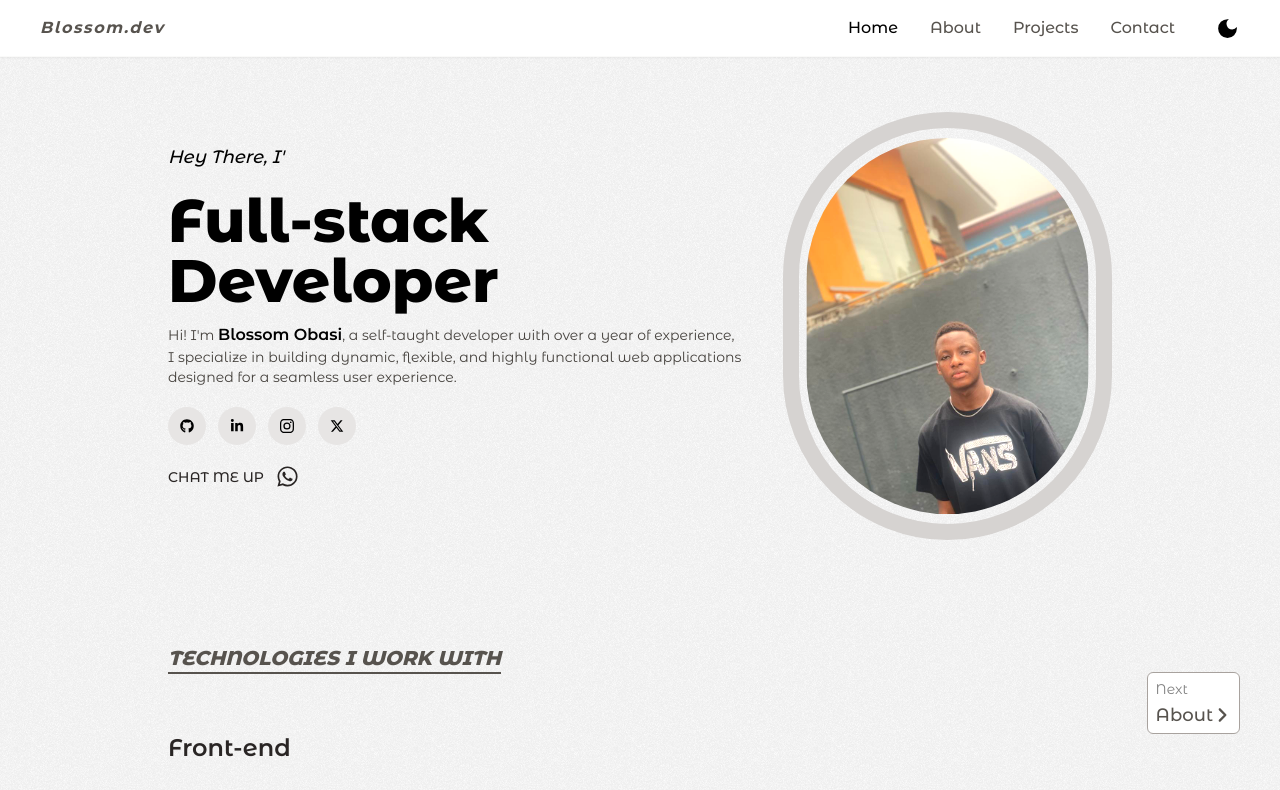
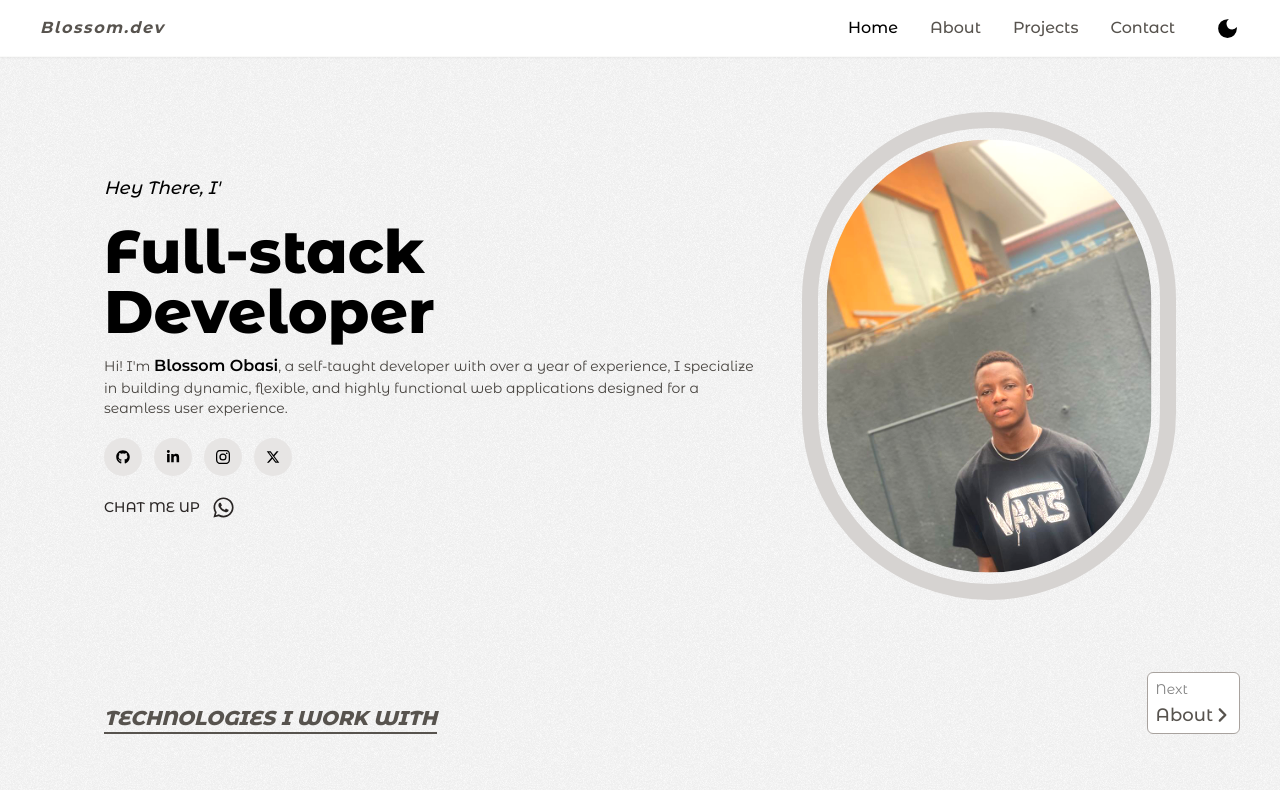
Before and after one commit to blossomobasi/blossoms-portfolio, a Next.js app: page / in a window 1280 px wide. Shown: the top 790 px of the page. Built offline with nearby package versions, Linux system fonts and the light colour scheme.

Commit message:
reduce spacing on large screen

```diff
--- a/src/app/layout.tsx
+++ b/src/app/layout.tsx
@@ -37,7 +37,7 @@ export default function RootLayout({
                     className={`${montserrat_alternates.className} dark:bg-[#0a0a0a] dark:text-stone-200 selection:bg-stone-500 selection:text-white`}
                 >
                     <NavBar />
-                    <section className="lg:px-40 md:px-20 px-5 pt-16">{children}</section>
+                    <section className="lg:px-24 md:px-14 px-5 pt-16">{children}</section>
                     <Footer />
 
                     <ScrollUpButton />
```
